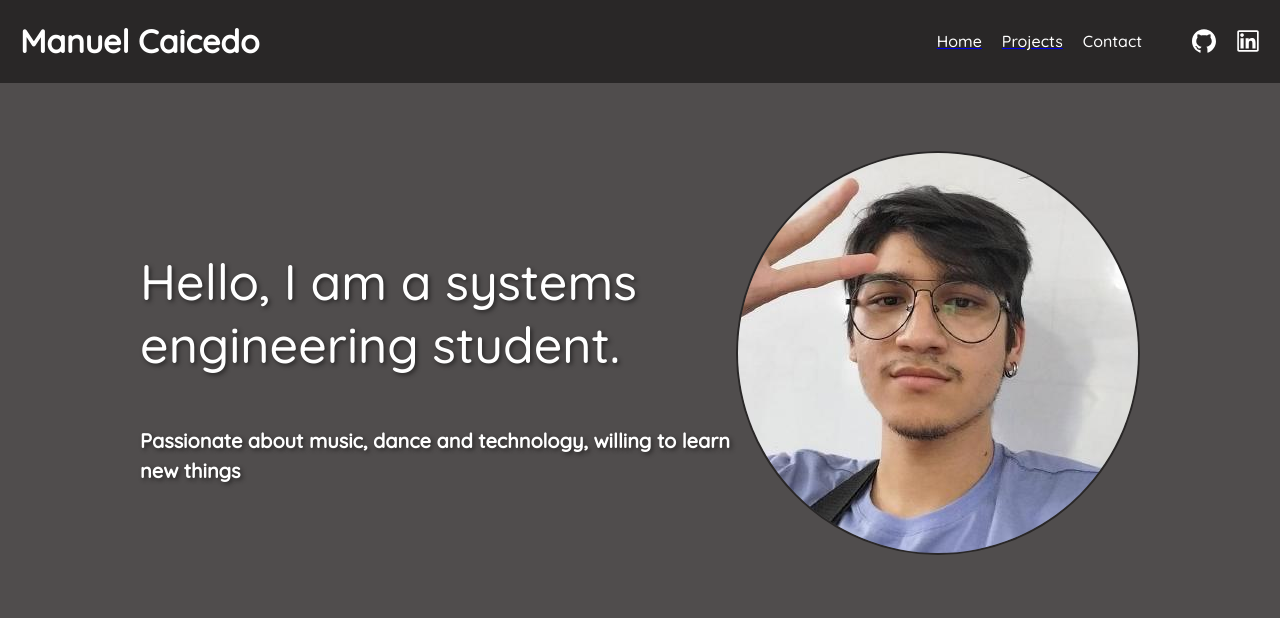
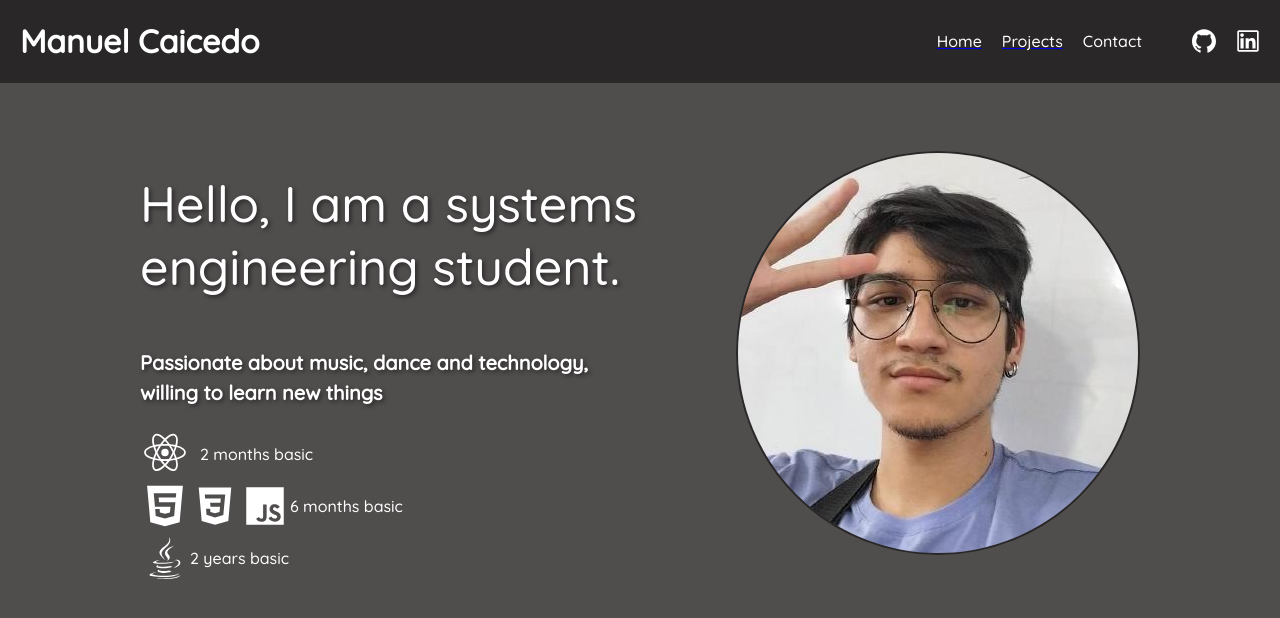
Before and after one commit to Konan03/Portafolio, a React (Create React App) app: page / in a window 1280 px wide. Shown: the top 618 px of the page. Built offline with nearby package versions, Linux system fonts and the light colour scheme.

Commit message:
add row in projects, add icons in home with xp the skills

```diff
--- a/package.json
+++ b/package.json
@@ -10,6 +10,7 @@
     "antd": "^5.10.3",
     "react": "^18.2.0",
     "react-dom": "^18.2.0",
+    "react-icons": "^4.11.0",
     "react-router-dom": "^6.18.0",
     "react-scripts": "5.0.1",
     "web-vitals": "^2.1.4"
--- a/src/components/body/description.jsx
+++ b/src/components/body/description.jsx
@@ -1,5 +1,7 @@
 import React from "react";
 import "../../css/description.css"
+import { BiLogoReact, BiLogoCss3, BiLogoJavascript, BiLogoJava} from 'react-icons/bi';
+import { AiFillHtml5 } from 'react-icons/ai';
 
 
 function Description(){
@@ -9,7 +11,25 @@ function Description(){
                 <p className="description__text--info">
                     Hello, I am a systems engineering student.
                 </p>
-                <h3 className="description__text--txt">Passionate about music, dance and technology, willing to learn new things</h3>
+                <h3 className="description__text--txt">Passionate about music,
+                 dance and technology,
+                 <br/>
+                 willing to learn new things</h3>
+
+                <div className="description__xp">
+                    <BiLogoReact size={50} color="white" className="description__xp--icon"></BiLogoReact>
+                    <p className="description__xp--text">2 months basic</p>
+                </div>
+                <div className="description__xp">
+                    <AiFillHtml5 size={50} color="white"/>
+                    <BiLogoCss3 size={50} color="white"/>
+                    <BiLogoJavascript size={50} color="white"/>
+                    <p className="description__xp--text"> 6 months basic</p>
+                </div>
+                <div className="description__xp">
+                    <BiLogoJava size={50} color="white"/>
+                    <p className="description__xp--text"> 2 years basic</p>
+                </div>
             </div>
 
             <img src="\img\konan.jpeg" alt="photo profile" className="description__photo"></img>
--- a/src/components/nav/navbar.jsx
+++ b/src/components/nav/navbar.jsx
@@ -25,8 +25,12 @@ function Navbar(){
                 </ul>
 
                 <div className="navbar__icon">
-                    <GithubOutlined className="navbar__icon" style={{ fontSize: '24px' }} />
-                    <LinkedinOutlined className="navbar__icon" style={{ fontSize: '24px' }}/>
+                    <a href="https://github.com/Konan03" target="_blank" rel="noopener noreferrer">
+                        <GithubOutlined className="navbar__icon" style={{ fontSize: '24px' }} />
+                    </a>
+                    <a href="https://www.linkedin.com/in/jose-manuel-caicedo-perdomo/" target="_blank" rel="noopener noreferrer">
+                        <LinkedinOutlined className="navbar__icon" style={{ fontSize: '24px' }}/>
+                    </a>
                 </div>
             </div>
 
--- a/src/components/project/project.jsx
+++ b/src/components/project/project.jsx
@@ -4,8 +4,10 @@ import "../../css/project.css"
 
 function Project(){
     return(
-        <section>
-            <CardProject></CardProject>
+        <section className="container">
+            <CardProject className="container__card"></CardProject>
+            <CardProject className="container__card"></CardProject>
+            <CardProject className="container__card"></CardProject>
         </section>
     );
 }
--- a/src/css/description.css
+++ b/src/css/description.css
@@ -36,3 +36,16 @@
     border: 2px solid rgb(41, 39, 39);
 
 }
+
+.description__xp {
+    display: flex;
+    align-items: center; /* Alinea verticalmente los elementos al centro */
+}
+
+.description__xp--icon {
+    margin-right: 10px; /* Añade un espacio entre el icono y el texto */
+}
+
+.description__xp--text{
+    color: white;
+}
--- a/src/css/project.css
+++ b/src/css/project.css
@@ -0,0 +1,20 @@
+.container {
+    display: flex;
+    flex-wrap: wrap;
+    justify-content: space-around;
+    margin: 20px; /* Ajusta el margen según tus preferencias */
+}
+
+.container__card {
+    margin-bottom: 20px; /* Espacio entre las tarjetas */
+    box-sizing: border-box; /* Incluye el padding y el border en el ancho total */
+}
+
+.container > :nth-child(n) {
+    margin-top: 20px; /* Espacio entre las filas */
+}
+
+/* Si quieres que los cards tengan un margen interno, puedes agregar lo siguiente */
+.container__card {
+    padding: 15px; /* Ajusta el margen interno según tus preferencias */
+}
```
Also changed, not shown: 1 other file (tests, documents, lock files or other folders).
